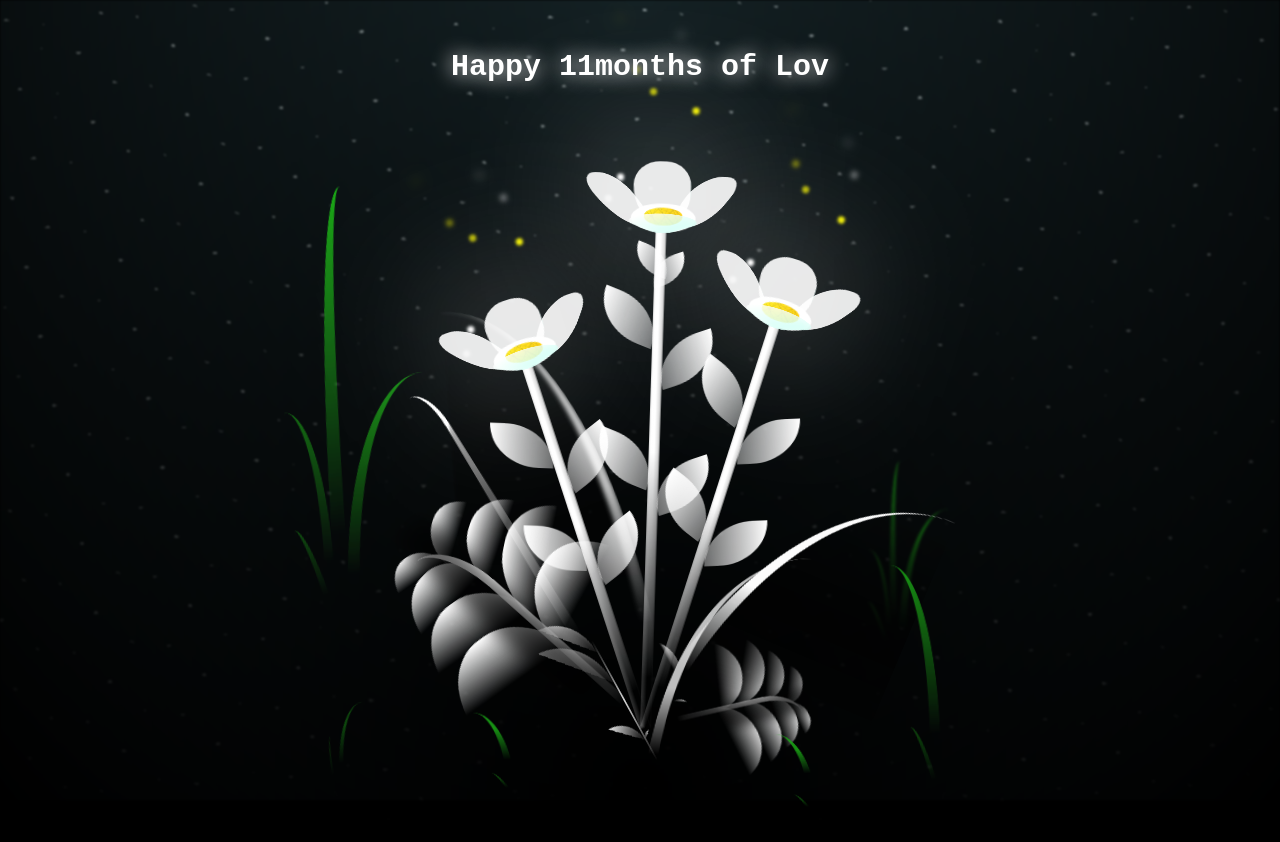
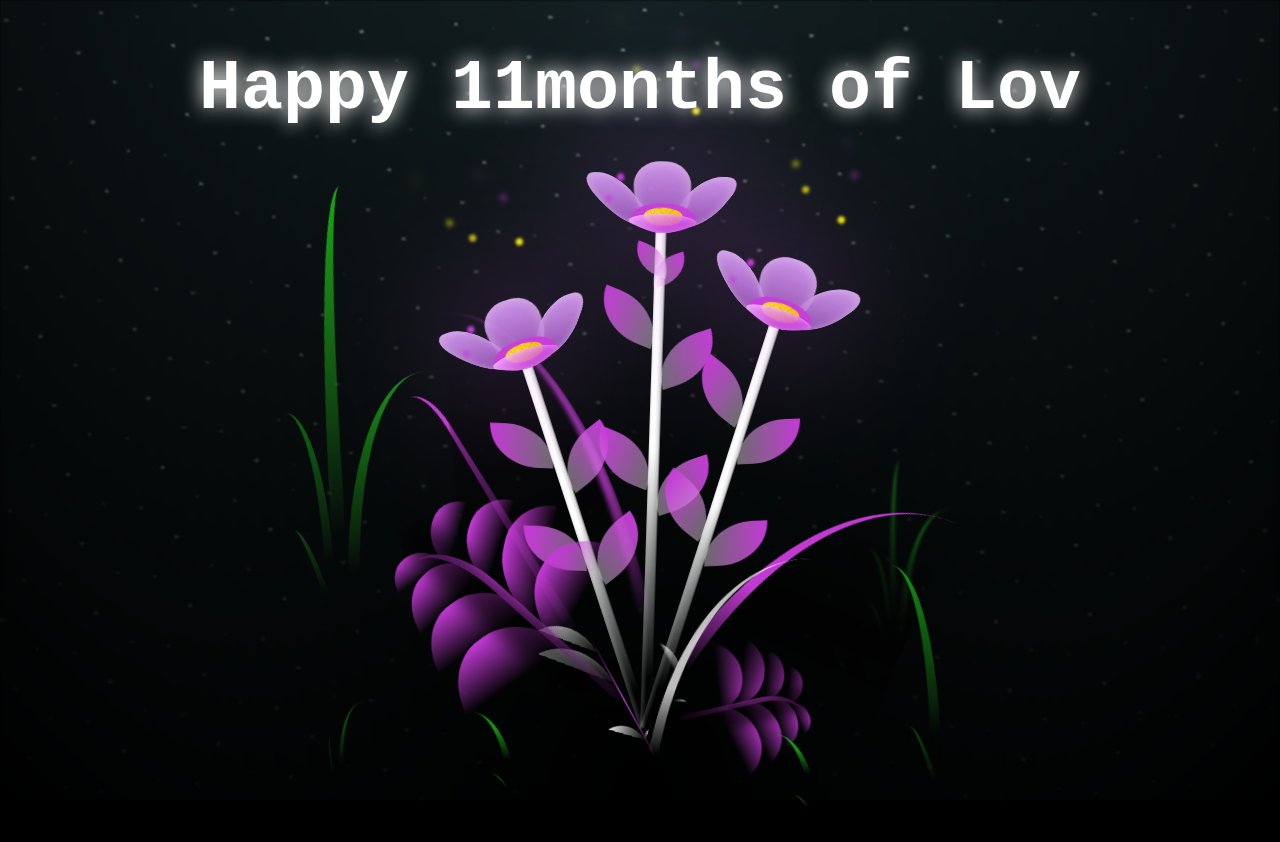
Before and after one commit to eros-ph-dev/eros-ph-dev.github.io, a plain HTML site: page flower.html in a window 1280 px wide. Drawn offline with Linux system fonts and the light colour scheme.

Commit message:
Update style.css

```diff
--- a/css/style.css
+++ b/css/style.css
@@ -19,7 +19,7 @@
   left: 0;
   color: white;
   font-family: 'Courier New', Courier, monospace;
-  font-size: 30px;
+  font-size: 70px;
   text-shadow: 0px 0px 20px white;
 }
 
@@ -168,7 +168,7 @@ body {
   transform: translate(-50%, -100%);
   width: 8vmin;
   height: 8vmin;
-  background-color: #fff;
+  background-color: #e16bff;
   filter: blur(10vmin);
 }
 
@@ -180,7 +180,7 @@ body {
   height: 11vmin;
   border-radius: 51% 49% 47% 53%/44% 45% 55% 69%;
   background-color: #a7ffee;
-  background-image: linear-gradient(to top, #fff, #fff);
+  background-image: linear-gradient(to top, #9854b8, #e0a7ff);
   transform-origin: bottom center;
   opacity: 0.9;
   box-shadow: inset 0 0 2vmin rgba(255, 255, 255, 0.5);
@@ -204,7 +204,7 @@ body {
   transform-origin: bottom left;
   border-radius: 4vmin 10vmin 4vmin 4vmin;
   transform: translate(0%, 18%) rotateX(70deg) rotate(-43deg);
-  background-image: linear-gradient(to top, rgba(255, 2555, 255, 0.4), #fff);
+  background-image: linear-gradient(to top,  #c439d6, #f5a7ff);
   z-index: 1;
   opacity: 0.8;
   -webkit-transform: translate(0%, 18%) rotateX(70deg) rotate(-43deg);
@@ -220,7 +220,7 @@ body {
   width: 9vmin;
   height: 4vmin;
   border-radius: 50%;
-  background-color: #fff;
+  background-color: #c439d6;
 }
 
 .flower__white-circle::after {
@@ -253,7 +253,7 @@ body {
   height: var(--h);
   border-top-right-radius: var(--h);
   border-bottom-left-radius: var(--h);
-  background-image: linear-gradient(to top, rgba(255, 255, 255, 0.4), #fff);
+  background-image: linear-gradient(to top, rgba(255, 255, 255, 0.4), #c439d6);
 }
 
 .flower__line__leaf--1 {
@@ -306,7 +306,7 @@ body {
 }
 
 .flower__light:nth-child(odd) {
-  background-color: #fff;
+  background-color: #c439d6;
 }
 
 .flower__light--1 {
@@ -350,7 +350,7 @@ body {
 }
 
 .flower__grass {
-  --c: #fff;
+  --c: #c439d6;
   --line-w: 1.5vmin;
   position: absolute;
   bottom: 12vmin;
@@ -537,7 +537,7 @@ body {
 .flower__g-long {
   --w: 2vmin;
   --h: 6vmin;
-  --c: #fff;
+  --c: #c439d6;
   position: absolute;
   bottom: 10vmin;
   left: -3vmin;
@@ -592,9 +592,9 @@ body {
   width: 30vmin;
   height: 50vmin;
   border-top-left-radius: 100%;
-  border-left: 2vmin solid #fff;
+  border-left: 2vmin solid #c439d6;
   background-image: linear-gradient(to bottom, transparent, var(--dark-color) 60%);
-  -webkit-mask-image: linear-gradient(to top, transparent 30%, #fff 60%);
+  -webkit-mask-image: linear-gradient(to top, transparent 30%, #c439d6 60%);
 }
 
 .flower__g-right--1 {
@@ -662,7 +662,7 @@ body {
 .flower__g-front__line {
   width: 0.3vmin;
   height: 20vmin;
-  background-image: linear-gradient(to top, transparent, #fff, transparent 100%);
+  background-image: linear-gradient(to top, transparent, #c439d6, transparent 100%);
   position: relative;
 }
 
@@ -765,8 +765,8 @@ body {
   border-radius: 100% 0% 0% 100%/100% 100% 0% 0%;
   box-shadow: inset 0 2px 1vmin hsla(0, 0%, 100%, 0.2);
   background-image: linear-gradient(to bottom left, transparent, var(--dark-color)), linear-gradient(to bottom right, #fff 50%, transparent 50%, transparent);
-  -webkit-mask-image: linear-gradient(to bottom right, #fff 50%, transparent 50%, transparent);
-  mask-image: linear-gradient(to bottom right, #fff 50%, transparent 50%, transparent);
+  -webkit-mask-image: linear-gradient(to bottom right,#c439d6 50%, transparent 50%, transparent);
+  mask-image: linear-gradient(to bottom right,#c439d6 50%, transparent 50%, transparent);
 }
 
 .flower__g-fr {
```
